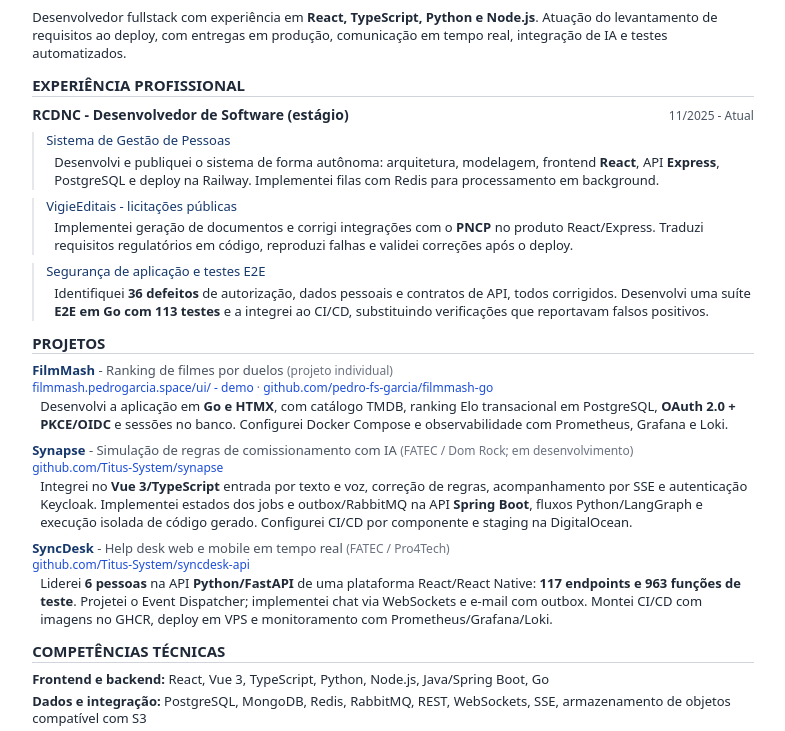
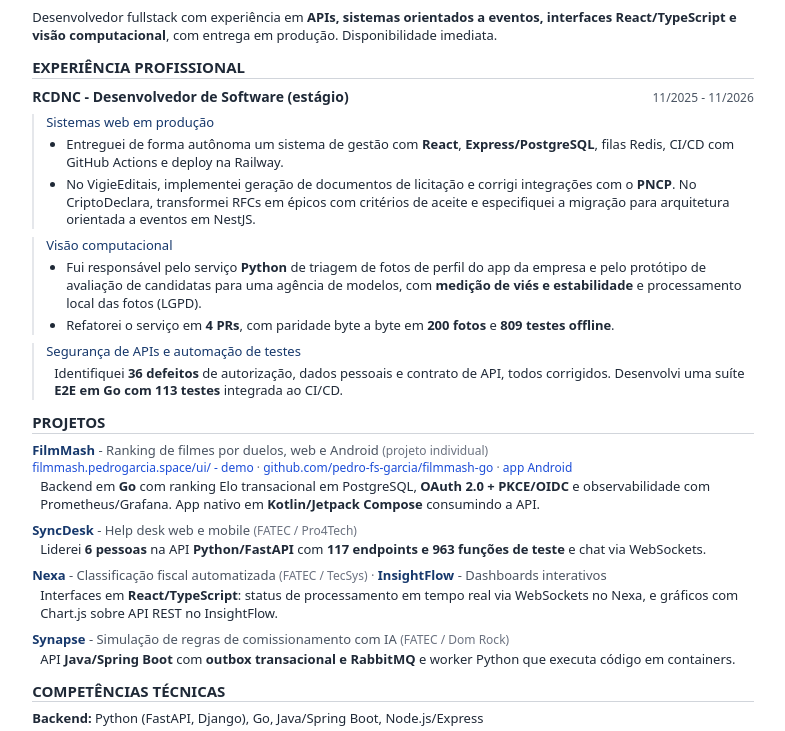
Before and after one commit to pedro-fs-garcia/pedro-fs-garcia, a plain HTML site: page curriculo/fullstack.html in a window 1280 px wide. Shown: the part 134-865 px from the top of the page, without its empty margins (247-1032 px from the left). Drawn offline with nearby package versions, Linux system fonts and the light colour scheme.

Commit message:
atualiza curriculos

```diff
--- a/curriculo/fullstack.html
+++ b/curriculo/fullstack.html
@@ -44,7 +44,7 @@
         <!-- HEADER -->
         <header class="mb-3 border-b border-black pb-2.5">
             <h1 class="text-2xl font-bold uppercase tracking-wide">Pedro Felipe Sousa Garcia</h1>
-            <p class="text-[15px] font-medium text-primary">Desenvolvedor Fullstack | React, TypeScript, Python e Node.js</p>
+            <p class="text-[15px] font-medium text-primary">Desenvolvedor Fullstack | Python, React/TypeScript e Go | APIs e Visão Computacional</p>
 
             <div class="flex flex-wrap items-center gap-x-2.5 gap-y-0.5 mt-1.5">
                 <span>São José dos Campos - SP</span>
@@ -61,9 +61,8 @@
 
         <!-- RESUMO -->
         <section class="mb-3">
-            <p>Desenvolvedor fullstack com experiência em <strong>React, TypeScript, Python e Node.js</strong>.
-                Atuação do levantamento de requisitos ao deploy, com entregas em produção, comunicação em tempo
-                real, integração de IA e testes automatizados.</p>
+            <p>Desenvolvedor fullstack com experiência em <strong>APIs, sistemas orientados a eventos, interfaces
+                React/TypeScript e visão computacional</strong>, com entrega em produção. Disponibilidade imediata.</p>
         </section>
 
         <!-- EXPERIÊNCIA PROFISSIONAL -->
@@ -72,25 +71,33 @@
             <div>
                 <div class="flex justify-between items-baseline">
                     <h3 class="font-semibold text-[14px]">RCDNC - Desenvolvedor de Software (estágio)</h3>
-                    <span class="text-gray-600 text-xs">11/2025 - Atual</span>
+                    <span class="text-gray-600 text-xs">11/2025 - 11/2026</span>
                 </div>
                 <div class="mt-2 pl-3 border-l-2 border-gray-200 no-break">
-                    <h4 class="font-medium text-primary">Sistema de Gestão de Pessoas</h4>
-                    <p class="pl-2 mt-1">Desenvolvi e publiquei o sistema de forma autônoma: arquitetura, modelagem,
-                        frontend <strong>React</strong>, API <strong>Express</strong>, PostgreSQL e deploy na Railway.
-                        Implementei filas com Redis para processamento em background.</p>
+                    <h4 class="font-medium text-primary">Sistemas web em produção</h4>
+                    <ul class="list-disc list-outside pl-5 mt-1 space-y-1">
+                        <li>Entreguei de forma autônoma um sistema de gestão com <strong>React</strong>,
+                            <strong>Express/PostgreSQL</strong>, filas Redis, CI/CD com GitHub Actions e deploy na Railway.</li>
+                        <li>No VigieEditais, implementei geração de documentos de licitação e corrigi integrações com o
+                            <strong>PNCP</strong>. No CriptoDeclara, transformei RFCs em épicos com critérios de aceite e
+                            especifiquei a migração para arquitetura orientada a eventos em NestJS.</li>
+                    </ul>
                 </div>
                 <div class="mt-2 pl-3 border-l-2 border-gray-200 no-break">
-                    <h4 class="font-medium text-primary">VigieEditais - licitações públicas</h4>
-                    <p class="pl-2 mt-1">Implementei geração de documentos e corrigi integrações com o
-                        <strong>PNCP</strong> no produto React/Express. Traduzi requisitos regulatórios em código,
-                        reproduzi falhas e validei correções após o deploy.</p>
+                    <h4 class="font-medium text-primary">Visão computacional</h4>
+                    <ul class="list-disc list-outside pl-5 mt-1 space-y-1">
+                        <li>Fui responsável pelo serviço <strong>Python</strong> de triagem de fotos de perfil do app da
+                            empresa e pelo protótipo de avaliação de candidatas para uma agência de modelos, com
+                            <strong>medição de viés e estabilidade</strong> e processamento local das fotos (LGPD).</li>
+                        <li>Refatorei o serviço em <strong>4 PRs</strong>, com paridade byte a byte em
+                            <strong>200 fotos</strong> e <strong>809 testes offline</strong>.</li>
+                    </ul>
                 </div>
                 <div class="mt-2 pl-3 border-l-2 border-gray-200 no-break">
-                    <h4 class="font-medium text-primary">Segurança de aplicação e testes E2E</h4>
+                    <h4 class="font-medium text-primary">Segurança de APIs e automação de testes</h4>
                     <p class="pl-2 mt-1">Identifiquei <strong>36 defeitos</strong> de autorização, dados pessoais e
-                        contratos de API, todos corrigidos. Desenvolvi uma suíte <strong>E2E em Go com 113 testes</strong>
-                        e a integrei ao CI/CD, substituindo verificações que reportavam falsos positivos.</p>
+                        contrato de API, todos corrigidos. Desenvolvi uma suíte <strong>E2E em Go com 113 testes</strong>
+                        integrada ao CI/CD.</p>
                 </div>
             </div>
         </section>
@@ -101,40 +108,47 @@
             <div class="mb-2 no-break">
                 <p><a href="https://github.com/pedro-fs-garcia/filmmash-go"
                     class="font-semibold text-primary hover:underline">FilmMash</a>
-                    <span class="text-gray-600">- Ranking de filmes por duelos</span>
+                    <span class="text-gray-600">- Ranking de filmes por duelos, web e Android</span>
                     <span class="text-gray-500 text-xs">(projeto individual)</span></p>
                 <p class="text-xs"><a href="https://filmmash.pedrogarcia.space/ui/"
                     class="text-blue-700">filmmash.pedrogarcia.space/ui/ - demo</a>
                     <span class="text-gray-500"> · </span>
                     <a href="https://github.com/pedro-fs-garcia/filmmash-go"
-                    class="text-blue-700">github.com/pedro-fs-garcia/filmmash-go</a></p>
-                <p class="pl-2 mt-0.5">Desenvolvi a aplicação em <strong>Go e HTMX</strong>, com catálogo TMDB,
-                    ranking Elo transacional em PostgreSQL, <strong>OAuth 2.0 + PKCE/OIDC</strong> e sessões no banco.
-                    Configurei Docker Compose e observabilidade com Prometheus, Grafana e Loki.</p>
+                    class="text-blue-700">github.com/pedro-fs-garcia/filmmash-go</a>
+                    <span class="text-gray-500"> · </span>
+                    <a href="https://github.com/pedro-fs-garcia/filmmash-android/releases/latest"
+                    class="text-blue-700">app Android</a></p>
+                <p class="pl-2 mt-0.5">Backend em <strong>Go</strong> com ranking Elo transacional em PostgreSQL,
+                    <strong>OAuth 2.0 + PKCE/OIDC</strong> e observabilidade com Prometheus/Grafana. App nativo em
+                    <strong>Kotlin/Jetpack Compose</strong> consumindo a API.</p>
             </div>
             <div class="mb-2 no-break">
+                <p><a href="https://github.com/Titus-System/syncdesk-api"
+                    class="font-semibold text-primary hover:underline">SyncDesk</a>
+                    <span class="text-gray-600">- Help desk web e mobile</span>
+                    <span class="text-gray-500 text-xs">(FATEC / Pro4Tech)</span></p>
+                <p class="pl-2 mt-0.5">Liderei <strong>6 pessoas</strong> na API <strong>Python/FastAPI</strong>
+                    com <strong>117 endpoints e 963 funções de teste</strong> e chat via WebSockets.</p>
+            </div>
+            <div class="mb-2 no-break">
+                <p><a href="https://github.com/Titus-System/Nexa"
+                    class="font-semibold text-primary hover:underline">Nexa</a>
+                    <span class="text-gray-600">- Classificação fiscal automatizada</span>
+                    <span class="text-gray-500 text-xs">(FATEC / TecSys)</span>
+                    <span class="text-gray-500"> · </span>
+                    <a href="https://github.com/Titus-System/InsightFlow"
+                    class="font-semibold text-primary hover:underline">InsightFlow</a>
+                    <span class="text-gray-600">- Dashboards interativos</span></p>
+                <p class="pl-2 mt-0.5">Interfaces em <strong>React/TypeScript</strong>: status de processamento em
+                    tempo real via WebSockets no Nexa, e gráficos com Chart.js sobre API REST no InsightFlow.</p>
+            </div>
+            <div class="no-break">
                 <p><a href="https://github.com/Titus-System/synapse"
                     class="font-semibold text-primary hover:underline">Synapse</a>
                     <span class="text-gray-600">- Simulação de regras de comissionamento com IA</span>
-                    <span class="text-gray-500 text-xs">(FATEC / Dom Rock; em desenvolvimento)</span></p>
-                <p class="text-xs"><a href="https://github.com/Titus-System/synapse"
-                    class="text-blue-700">github.com/Titus-System/synapse</a></p>
-                <p class="pl-2 mt-0.5">Integrei no <strong>Vue 3/TypeScript</strong> entrada por texto e voz,
-                    correção de regras, acompanhamento por SSE e autenticação Keycloak. Implementei estados dos jobs
-                    e outbox/RabbitMQ na API <strong>Spring Boot</strong>, fluxos Python/LangGraph e execução isolada
-                    de código gerado. Configurei CI/CD por componente e staging na DigitalOcean.</p>
-            </div>
-            <div class="no-break">
-                <p><a href="https://github.com/Titus-System/syncdesk-api"
-                    class="font-semibold text-primary hover:underline">SyncDesk</a>
-                    <span class="text-gray-600">- Help desk web e mobile em tempo real</span>
-                    <span class="text-gray-500 text-xs">(FATEC / Pro4Tech)</span></p>
-                <p class="text-xs"><a href="https://github.com/Titus-System/syncdesk-api"
-                    class="text-blue-700">github.com/Titus-System/syncdesk-api</a></p>
-                <p class="pl-2 mt-0.5">Liderei <strong>6 pessoas</strong> na API <strong>Python/FastAPI</strong>
-                    de uma plataforma React/React Native: <strong>117 endpoints e 963 funções de teste</strong>.
-                    Projetei o Event Dispatcher; implementei chat via WebSockets e e-mail com outbox. Montei CI/CD
-                    com imagens no GHCR, deploy em VPS e monitoramento com Prometheus/Grafana/Loki.</p>
+                    <span class="text-gray-500 text-xs">(FATEC / Dom Rock)</span></p>
+                <p class="pl-2 mt-0.5">API <strong>Java/Spring Boot</strong> com <strong>outbox transacional e
+                    RabbitMQ</strong> e worker Python que executa código em containers.</p>
             </div>
         </section>
 
@@ -142,9 +156,10 @@
         <section class="mb-3 no-break">
             <h2 class="text-[15px] font-bold uppercase border-b border-gray-300 mb-2">Competências Técnicas</h2>
             <div class="space-y-1">
-                <div><strong>Frontend e backend:</strong> React, Vue 3, TypeScript, Python, Node.js, Java/Spring Boot, Go</div>
-                <div><strong>Dados e integração:</strong> PostgreSQL, MongoDB, Redis, RabbitMQ, REST, WebSockets, SSE, armazenamento de objetos compatível com S3</div>
-                <div><strong>Entrega e qualidade:</strong> Docker, GitHub Actions, pytest, testes E2E, OAuth/OIDC, observabilidade</div>
+                <div><strong>Backend:</strong> Python (FastAPI, Django), Go, Java/Spring Boot, Node.js/Express</div>
+                <div><strong>Frontend e mobile:</strong> React, TypeScript, TailwindCSS, Kotlin/Jetpack Compose</div>
+                <div><strong>Dados e mensageria:</strong> PostgreSQL, MongoDB, Redis, RabbitMQ</div>
+                <div><strong>Qualidade e entrega:</strong> pytest, testes E2E, Docker, GitHub Actions, observabilidade</div>
             </div>
         </section>
 
@@ -153,18 +168,12 @@
             <h2 class="text-[15px] font-bold uppercase border-b border-gray-300 mb-2">Formação</h2>
             <div class="flex justify-between items-baseline">
                 <span class="font-semibold">Análise e Desenvolvimento de Sistemas - FATEC São José dos Campos</span>
-                <span class="text-gray-600 text-xs">Conclusão prevista: 12/2026</span>
+                <span class="text-gray-600 text-xs">12/2026</span>
             </div>
             <div class="flex justify-between items-baseline mt-0.5">
                 <span class="font-semibold">Comunicação Social - ECA/USP</span>
                 <span class="text-gray-600 text-xs">2021</span>
             </div>
-        </section>
-
-        <!-- MARATONAS -->
-        <section class="mb-3 no-break">
-            <h2 class="text-[15px] font-bold uppercase border-b border-gray-300 mb-2">Maratonas de Programação</h2>
-            <p>Participei da <strong>Maratona de Programação da SBC</strong> e do <strong>InterFatecs</strong>.</p>
         </section>
 
         <!-- IDIOMAS -->
```
Also changed, not shown: curriculo/backend.html (+21 -24 lines).
